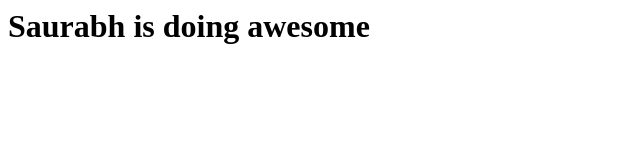
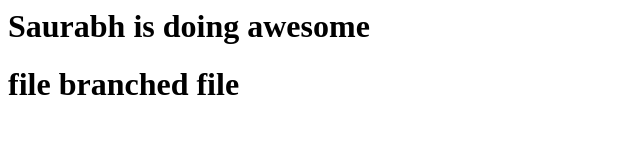
Before and after one commit to saurabhkara/LearningGIT, a plain HTML site: page index.html in a window 1280 px wide. Shown: the whole page, without its empty margins (0-640 px from the left). Drawn offline with Linux system fonts and the light colour scheme.

Commit message:
commiting on newbranchedfile

```diff
--- a/index.html
+++ b/index.html
@@ -6,6 +6,10 @@
 </head>
 <body>
 <h1>Saurabh is doing awesome<h1>
+file
+
+
+branched file
 
 </body>
 </html>
```
